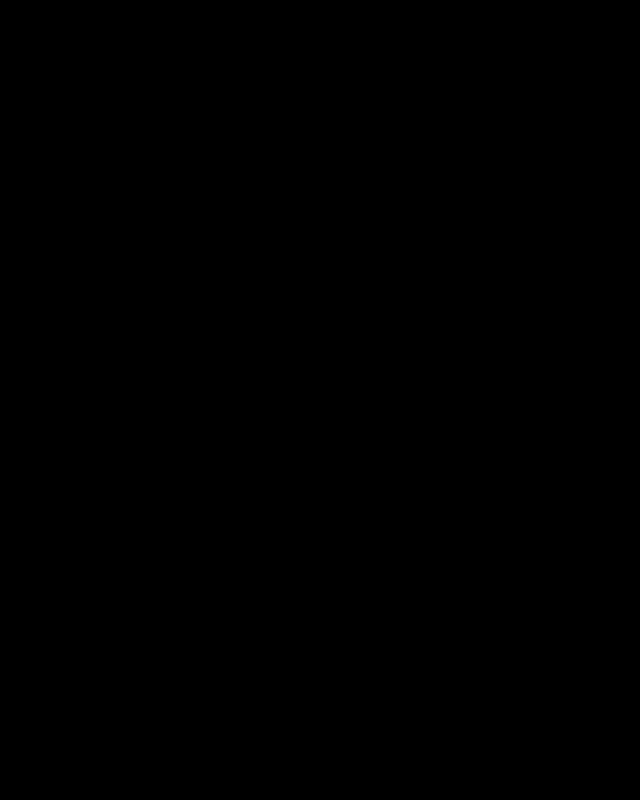
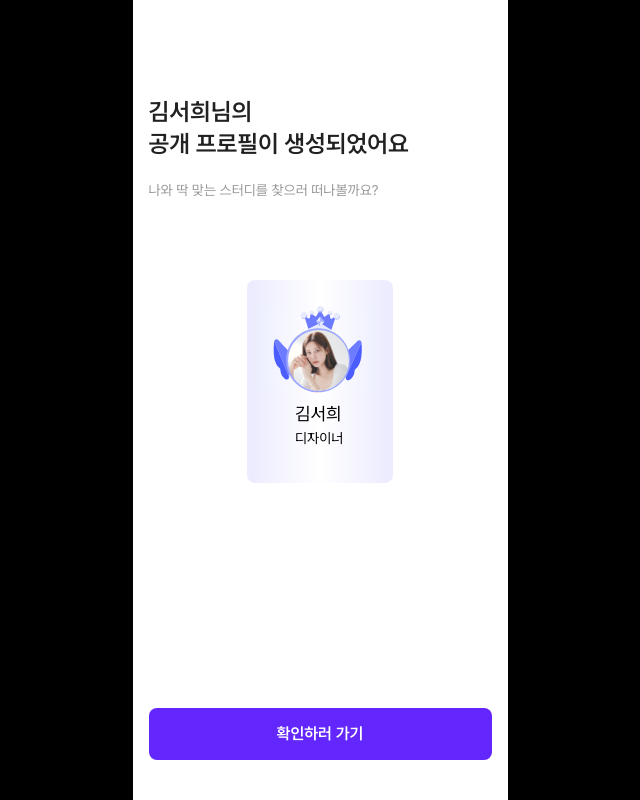
Before and after one commit to SuaJeong-winter/Swith_snProject, a Next.js app: page /on-boarding/done in a window 1280 px wide. Before the commit this address had no page. Shown: the whole page, without its empty margins (320-960 px from the left). Built offline with nearby package versions, Linux system fonts and the light colour scheme.

Commit message:
feat: 완료 페이지 추가

```diff
--- /dev/null
+++ b/app/on-boarding/done/page.tsx
@@ -0,0 +1,27 @@
+import ProfileCard from '~/components/common/profile-card'
+import { Button } from '~/components/ui/button'
+
+export default function Done() {
+  return (
+    <div className="flex min-h-dvh flex-col items-center bg-background">
+      <div className="flex w-full flex-col px-4">
+        <h2 className="mt-24 text-2xl font-semibold text-meetie-gray-90">
+          김서희님의
+          <br />
+          공개 프로필이 생성되었어요
+        </h2>
+        <span className="mt-5 text-sm text-meetie-gray-40">
+          나와 딱 맞는 스터디를 찾으러 떠나볼까요?
+        </span>
+        <div className="mt-20 flex justify-center">
+          <ProfileCard username="김서희" userjobtype="디자이너" />
+        </div>
+      </div>
+      <div className="absolute bottom-10 flex w-full flex-col gap-3 px-4">
+        <div className="flex gap-3">
+          <Button className="w-full font-semibold">확인하러 가기</Button>
+        </div>
+      </div>
+    </div>
+  )
+}
```
